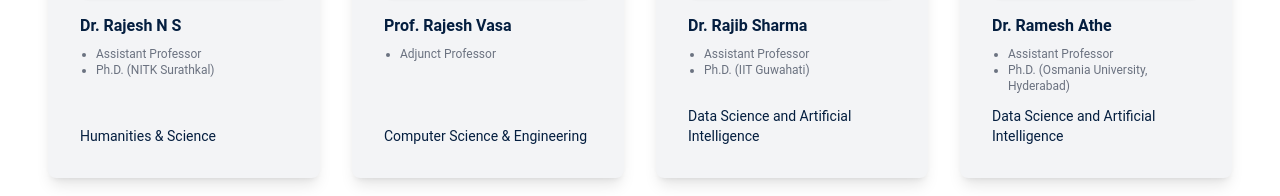
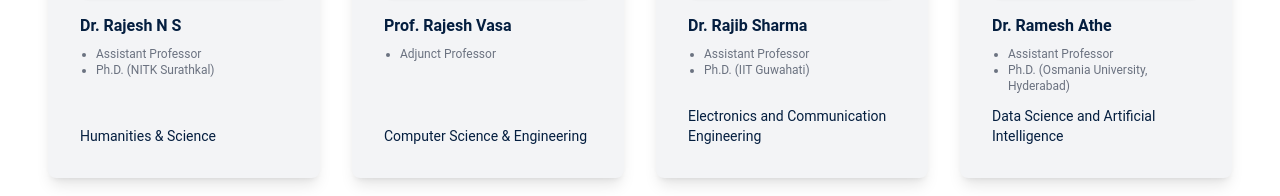
Before and after one commit to Velocity-IIITDWD/iiitdwd.ac.in, a Next.js app: page /faculty in a window 1280 px wide. Shown: the part 4976-5172 px from the top of the page. Built offline with nearby package versions, Linux system fonts and the light colour scheme.

Commit message:
data(faculty): Change dept

```diff
--- a/data/faculty_profile.ts
+++ b/data/faculty_profile.ts
@@ -709,7 +709,7 @@ let ProfileProps: ProfileProp[] = [
         photo: '/images/Dr.RajibSharma.jpg',
         PhD:'Ph.D. (IIT Guwahati)',
         designation: 'Assistant Professor',
-        department: 'Data Science and Artificial Intelligence',
+        department: 'Electronics and Communication Engineering',
         mail_id: 'rajibd2k@iiitdwd.ac.in',
         cabin_number: '?',
       },
```
